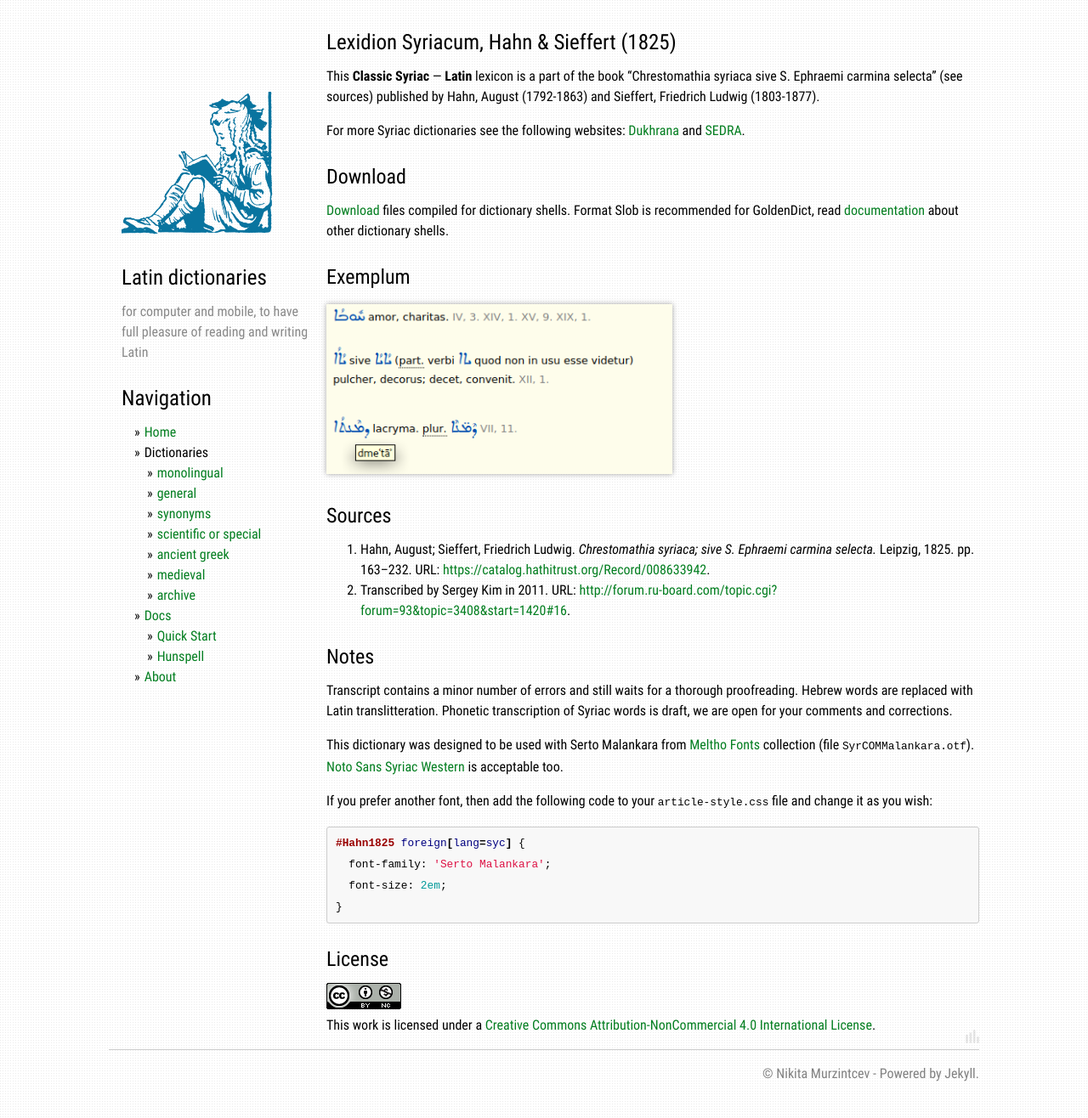
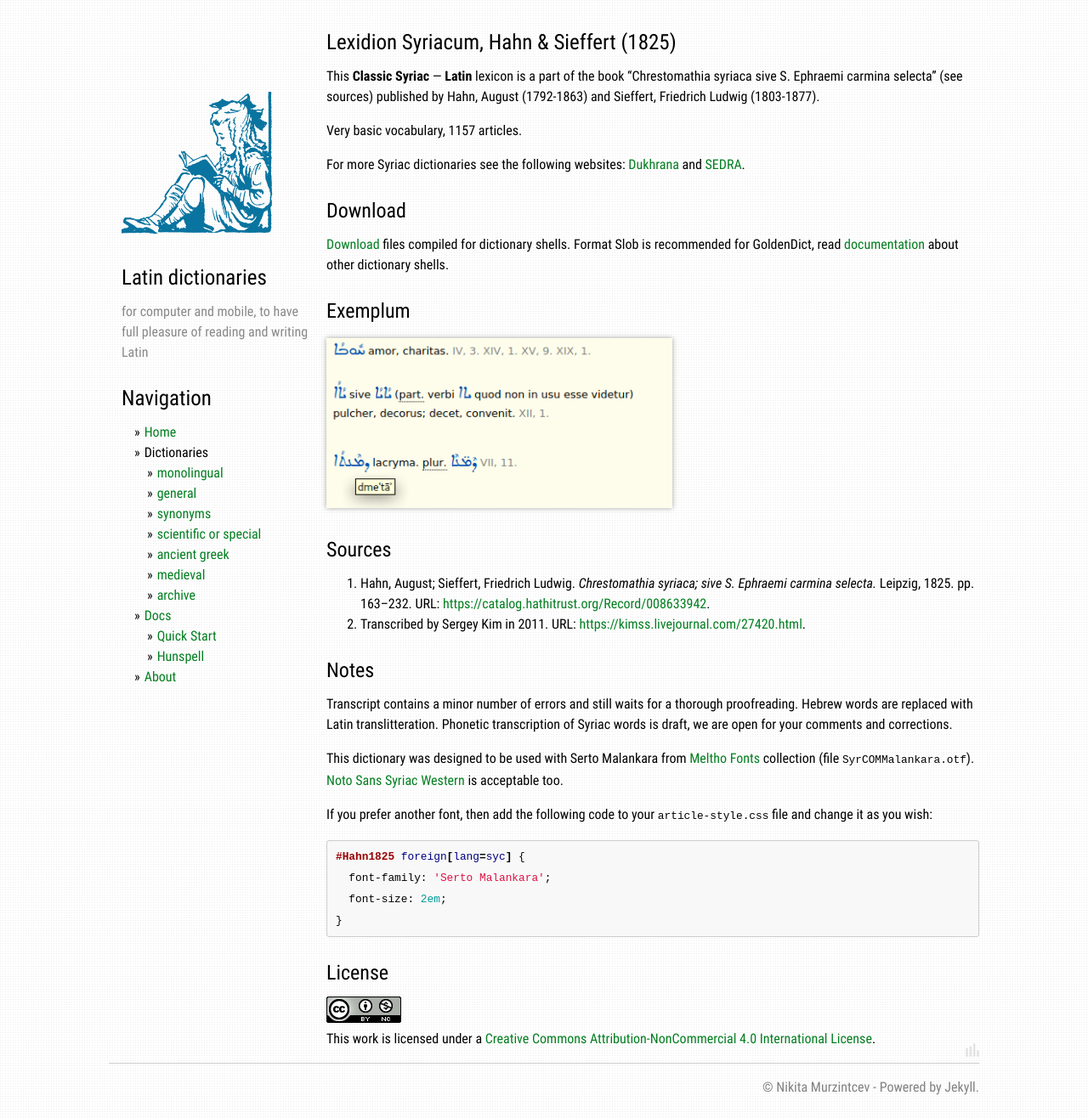
Before and after one commit to latin-dict/latin-dict.github.io, a Jekyll site: the page built from _dictionaries/Hahn1825.md, in a window 1280 px wide. Shown: the whole page at 85% size. Built offline with Jekyll 4.4.1, drawn with Linux system fonts in a browser that asks for light colours; some of the changed lines change nothing that is shown.

Commit message:
Hahn1825 fix

```diff
--- a/_dictionaries/Hahn1825.md
+++ b/_dictionaries/Hahn1825.md
@@ -9,6 +9,8 @@ categories: [general]
 # {{ page.title }}, {{ page.author }} ({{ page.year }})
 
 This **Classic Syriac** — **Latin** lexicon is a part of the book "Chrestomathia syriaca sive S. Ephraemi carmina selecta" (see sources) published by Hahn, August (1792-1863) and Sieffert, Friedrich Ludwig (1803-1877).
+
+Very basic vocabulary, 1157 articles.
 
 For more Syriac dictionaries see the following websites: [Dukhrana](http://dukhrana.com/lexicon/search.php) and [SEDRA](http://sedra.bethmardutho.org/lexeme/get).
 
@@ -26,7 +28,7 @@ For more Syriac dictionaries see the following websites: [Dukhrana](http://dukhr
 ## Sources
 
 1. Hahn, August; Sieffert, Friedrich Ludwig. _Chrestomathia syriaca; sive S. Ephraemi carmina selecta._ Leipzig, 1825. pp. 163–232. URL: <https://catalog.hathitrust.org/Record/008633942>.
-1. Transcribed by Sergey Kim in 2011. URL: <http://forum.ru-board.com/topic.cgi?forum=93&topic=3408&start=1420#16>.
+1. Transcribed by Sergey Kim in 2011. URL: <https://kimss.livejournal.com/27420.html>.
 
 
 ## Notes
```
